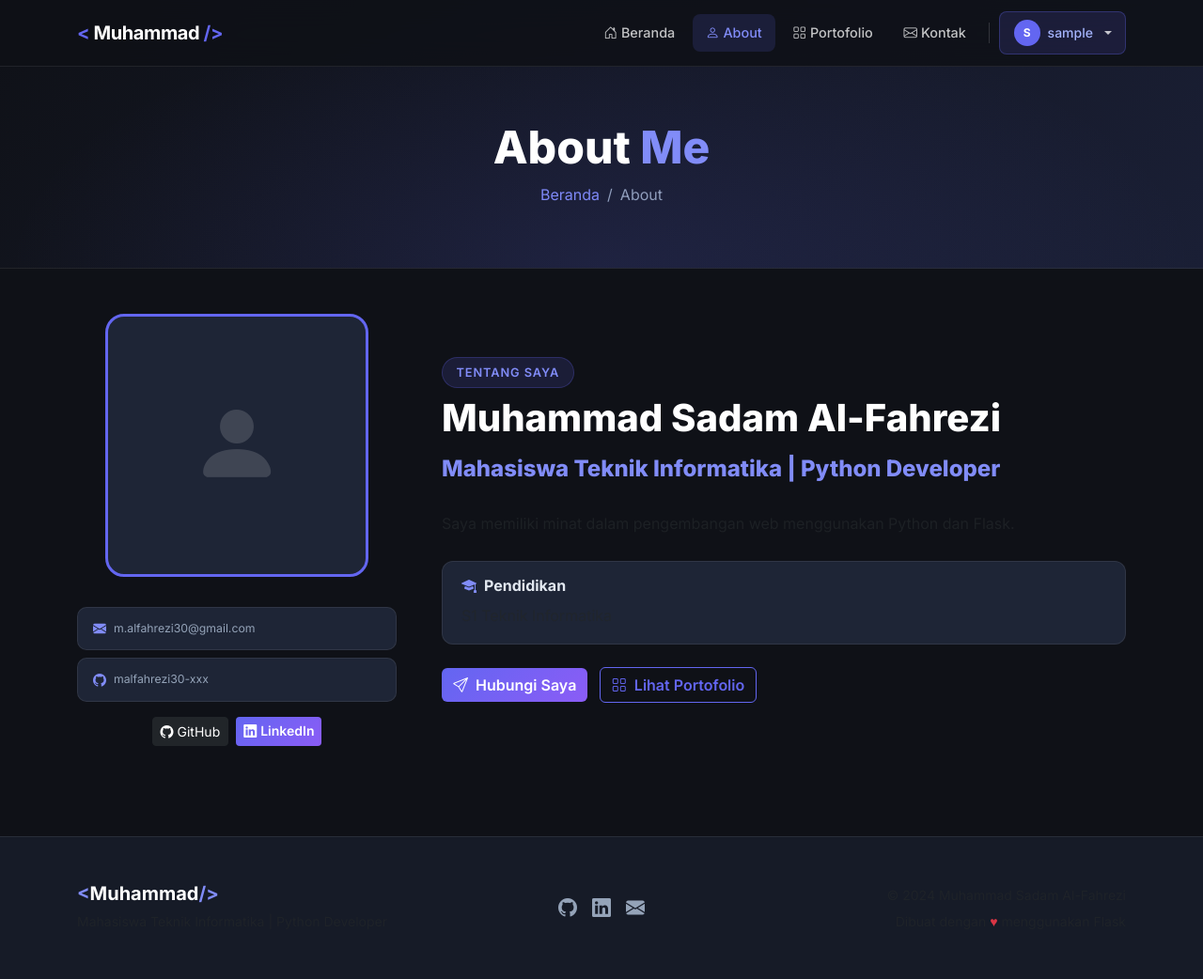
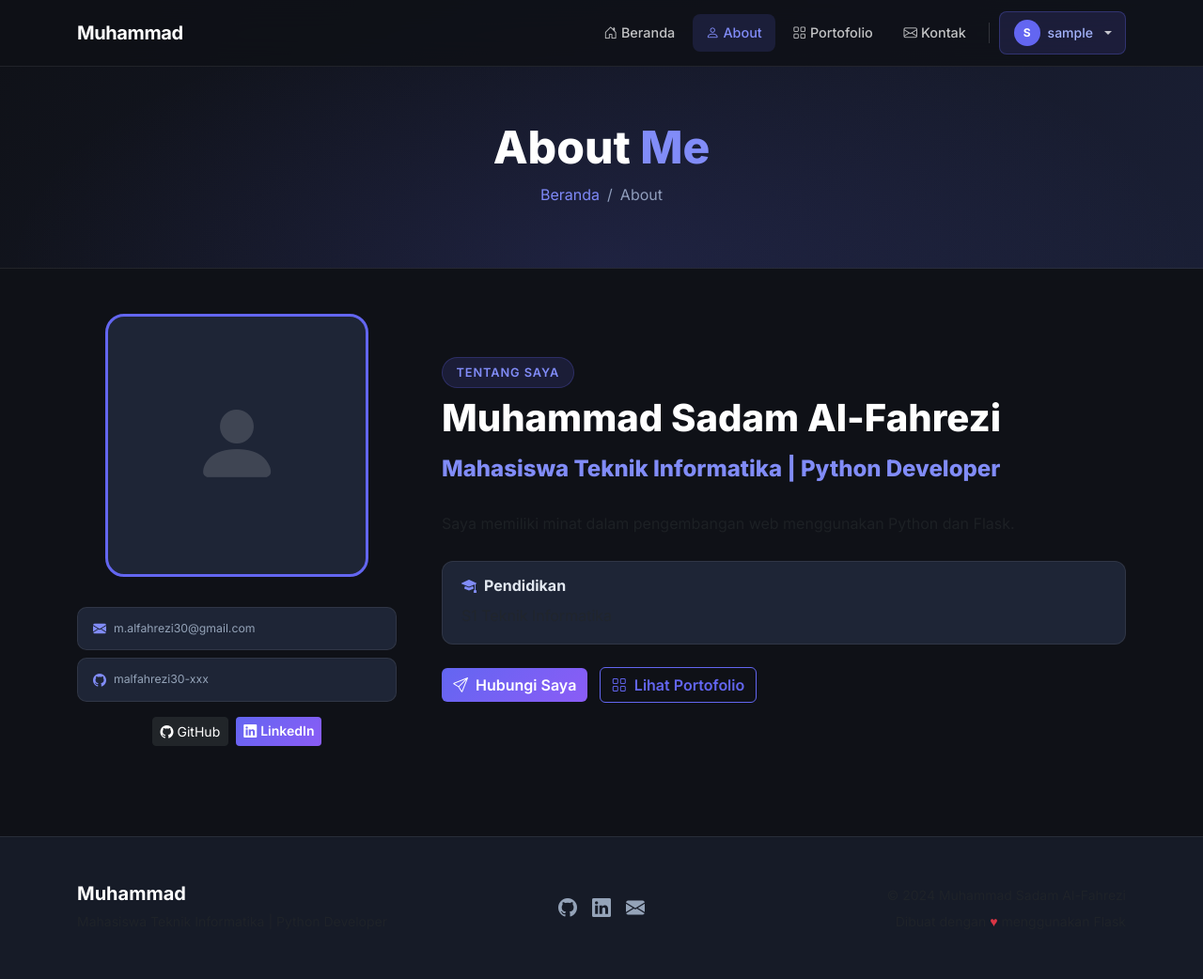
Before and after one commit to malfahrezi30-xxx/Capstone_WebProject, a Flask app: page /about in a window 1280 px wide. Shown: the whole page at 94% size. Run offline with Flask 3, Linux system fonts and the light colour scheme; the visitor is signed in with stand-in values (Sample User, id 1).

Commit message:
Remove bracket symbols from brand name in navbar and footer

```diff
--- a/templates/base.html
+++ b/templates/base.html
@@ -23,9 +23,7 @@
 <nav class="navbar navbar-expand-lg navbar-dark fixed-top" id="mainNavbar">
     <div class="container">
         <a class="navbar-brand fw-bold" href="{{ url_for('index') }}">
-            <span class="brand-bracket">&lt;</span>
             {{ profile.name.split()[0] if profile else 'Dev' }}
-            <span class="brand-bracket">/&gt;</span>
         </a>
         <button class="navbar-toggler border-0" type="button" data-bs-toggle="collapse" data-bs-target="#navbarNav">
             <span class="navbar-toggler-icon"></span>
@@ -191,7 +189,7 @@
         <div class="row align-items-center">
             <div class="col-md-4 text-center text-md-start mb-3 mb-md-0">
                 <h5 class="fw-bold text-white mb-1">
-                    <span class="text-accent">&lt;</span>{{ profile.name.split()[0] if profile else 'Dev' }}<span class="text-accent">/&gt;</span>
+                    {{ profile.name.split()[0] if profile else 'Dev' }}
                 </h5>
                 <small class="text-muted">{{ profile.headline if profile else 'Developer' }}</small>
             </div>
```
